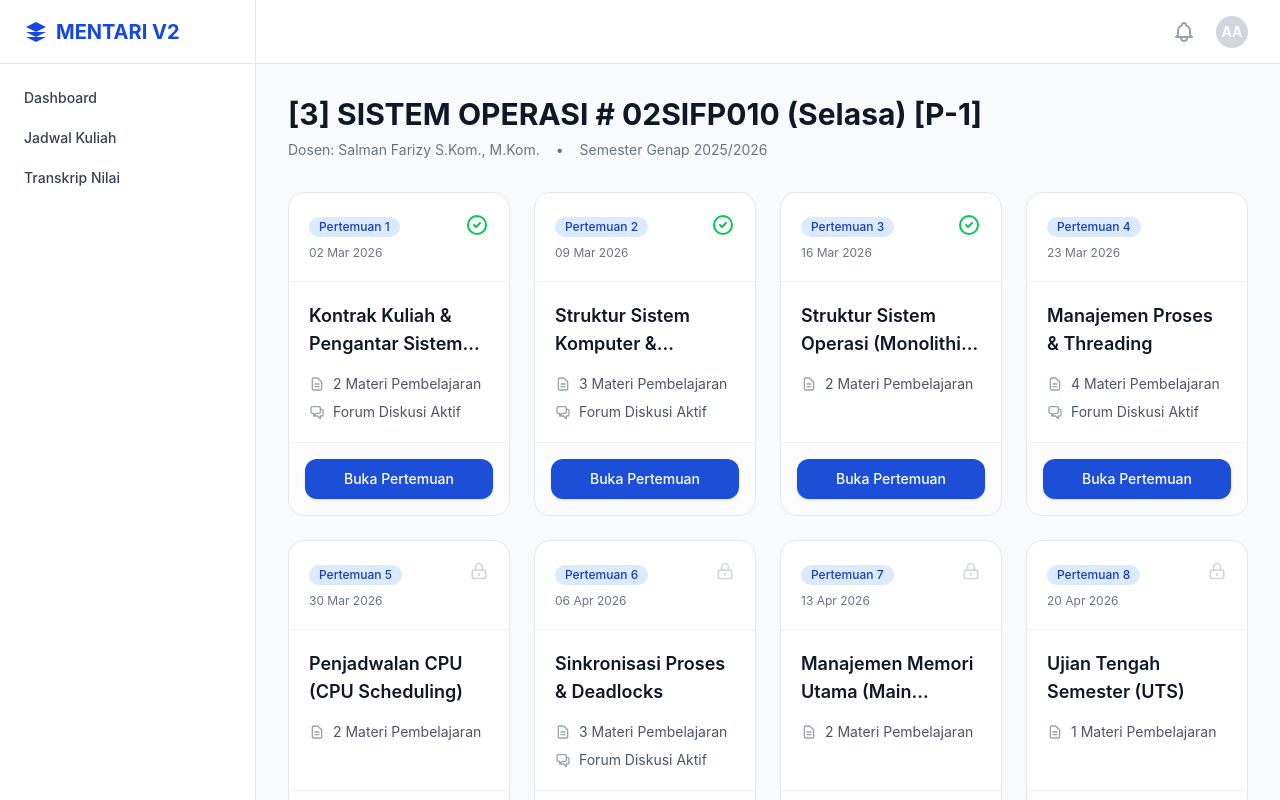
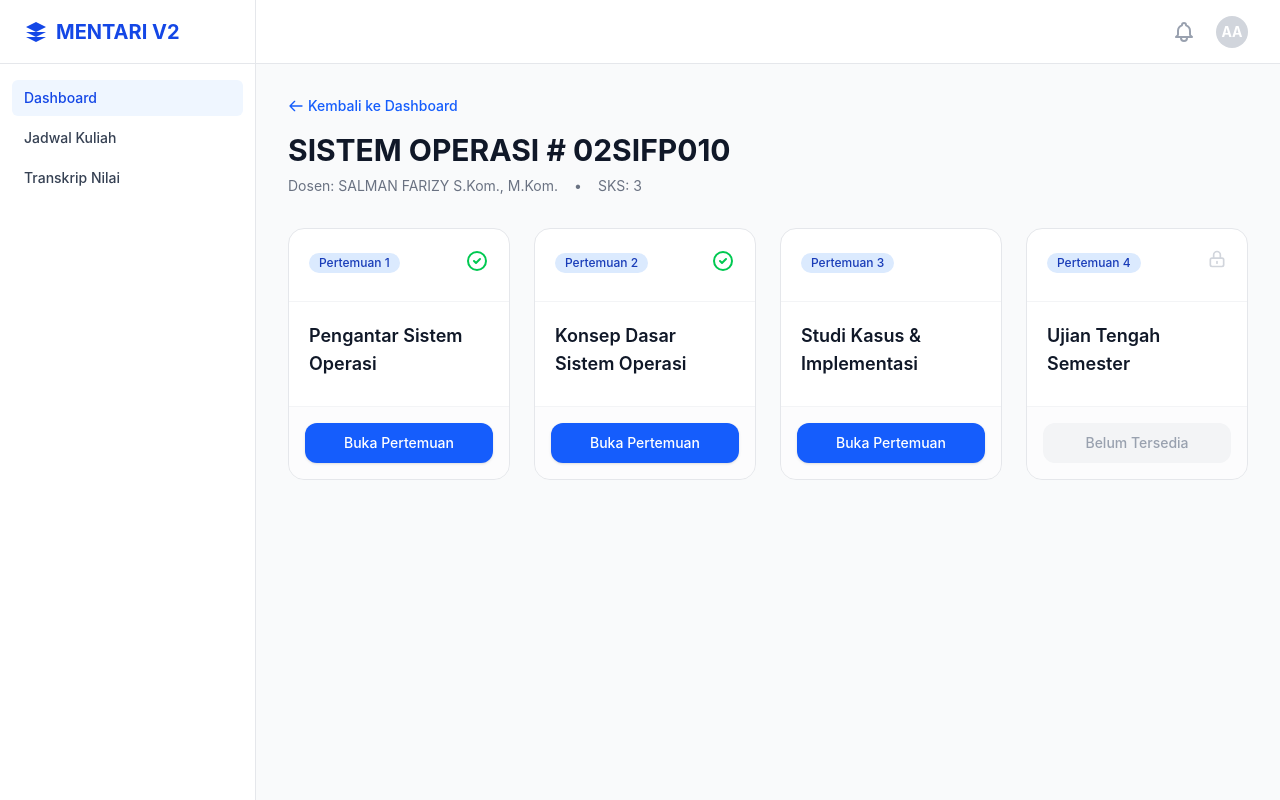
Before and after one commit to arrosyidalayubi/e-learning-app, a Nuxt app: page /kursus/02SIFP010 in a window 1280 px wide. Built offline with nearby package versions, Linux system fonts and the light colour scheme.

Commit message:
add id mock data

```diff
--- a/app/layouts/default.vue
+++ b/app/layouts/default.vue
@@ -12,7 +12,7 @@
         <NuxtLink
           to="/"
           class="flex items-center px-3 py-2 text-sm font-medium rounded-md transition-colors"
-          :class="route.path === '/' ? 'bg-blue-50 text-blue-700' : 'text-gray-700 hover:bg-gray-100'"
+          :class="route.path === '/' || route.path.startsWith('/kursus') ? 'bg-blue-50 text-blue-700' : 'text-gray-700 hover:bg-gray-100'"
         >
           Dashboard
         </NuxtLink>
--- a/app/pages/kursus/[id].vue
+++ b/app/pages/kursus/[id].vue
@@ -1,18 +1,24 @@
 <template>
   <div class="max-w-7xl mx-auto">
     <div class="mb-8">
-      <h1 class="text-2xl font-bold text-gray-900 sm:text-3xl">
-        [3] SISTEM OPERASI # 02SIFP010 (Selasa) [P-1]
+      <div class="flex items-center gap-2 mb-4">
+        <NuxtLink to="/" class="text-sm font-medium text-blue-600 hover:text-blue-800 flex items-center gap-1 transition-colors">
+          <svg class="w-4 h-4" fill="none" stroke="currentColor" viewBox="0 0 24 24"><path stroke-linecap="round" stroke-linejoin="round" stroke-width="2" d="M10 19l-7-7m0 0l7-7m-7 7h18"/></svg>
+          Kembali ke Dashboard
+        </NuxtLink>
+      </div>
+
+      <h1 class="text-2xl font-bold text-gray-900 sm:text-3xl uppercase">
+        {{ courseDetail.nama }} # {{ courseDetail.kode }}
       </h1>
       <div class="mt-2 flex items-center gap-4 text-sm text-gray-500">
-        <span>Dosen: Salman Farizy S.Kom., M.Kom.</span>
+        <span>Dosen: {{ courseDetail.dosen }}</span>
         <span>•</span>
-        <span>Semester Genap 2025/2026</span>
+        <span>SKS: {{ courseDetail.sks }}</span>
       </div>
     </div>
 
     <div class="grid grid-cols-1 sm:grid-cols-2 lg:grid-cols-3 xl:grid-cols-4 gap-6">
-
       <div
         v-for="modul in dataPertemuan"
         :key="modul.id"
@@ -23,9 +29,7 @@
             <span class="inline-block px-2.5 py-0.5 rounded-full text-xs font-medium bg-blue-100 text-blue-800 mb-2">
               Pertemuan {{ modul.pertemuan }}
             </span>
-            <p class="text-xs text-gray-500">{{ modul.tanggal }}</p>
           </div>
-
           <div v-if="modul.status === 'selesai'" class="text-green-500">
             <svg class="w-6 h-6" fill="none" stroke="currentColor" viewBox="0 0 24 24"><path stroke-linecap="round" stroke-linejoin="round" stroke-width="2" d="M9 12l2 2 4-4m6 2a9 9 0 11-18 0 9 9 0 0118 0z"/></svg>
           </div>
@@ -38,47 +42,43 @@
           <h3 class="text-lg font-semibold text-gray-900 mb-2 line-clamp-2">
             {{ modul.topik }}
           </h3>
-
-          <div class="mt-4 space-y-2">
-            <div class="flex items-center gap-2 text-sm text-gray-600">
-              <svg class="w-4 h-4 text-gray-400" fill="none" stroke="currentColor" viewBox="0 0 24 24"><path stroke-linecap="round" stroke-linejoin="round" stroke-width="2" d="M9 12h6m-6 4h6m2 5H7a2 2 0 01-2-2V5a2 2 0 012-2h5.586a1 1 0 01.707.293l5.414 5.414a1 1 0 01.293.707V19a2 2 0 01-2 2z"/></svg>
-              <span>{{ modul.jumlahMateri }} Materi Pembelajaran</span>
-            </div>
-            <div v-if="modul.adaForum" class="flex items-center gap-2 text-sm text-gray-600">
-              <svg class="w-4 h-4 text-gray-400" fill="none" stroke="currentColor" viewBox="0 0 24 24"><path stroke-linecap="round" stroke-linejoin="round" stroke-width="2" d="M17 8h2a2 2 0 012 2v6a2 2 0 01-2 2h-2v4l-4-4H9a1.994 1.994 0 01-1.414-.586m0 0L11 14h4a2 2 0 002-2V6a2 2 0 00-2-2H5a2 2 0 00-2 2v6a2 2 0 002 2h2v4l.586-.586z"/></svg>
-              <span>Forum Diskusi Aktif</span>
-            </div>
-          </div>
         </div>
 
         <div class="p-4 bg-gray-50/50 border-t border-gray-100">
           <NuxtLink
             :to="`/pertemuan/${modul.pertemuan}`"
             class="block w-full text-center py-2.5 px-4 rounded-xl text-sm font-medium transition-colors"
-            :class="modul.status === 'terkunci'
-              ? 'bg-gray-100 text-gray-400 cursor-not-allowed pointer-events-none'
-              : 'bg-primary-600 hover:bg-blue-800 text-white shadow-sm'"
+            :class="modul.status === 'terkunci' ? 'bg-gray-100 text-gray-400 cursor-not-allowed pointer-events-none' : 'bg-blue-600 hover:bg-blue-800 text-white shadow-sm'"
           >
             {{ modul.status === 'terkunci' ? 'Belum Tersedia' : 'Buka Pertemuan' }}
           </NuxtLink>
         </div>
       </div>
-
     </div>
   </div>
 </template>
 
 <script setup>
-// Mock data lengkap untuk mensimulasikan database riil
+const route = useRoute()
+const courseId = route.params.id
+
+// Simulasi database relasional: Mencari detail mata kuliah berdasarkan ID dari URL
+const getCourseDetail = (id) => {
+  const db_mock = {
+    '02SIFP010': { nama: 'Sistem Operasi', kode: id, dosen: 'SALMAN FARIZY S.Kom., M.Kom.', sks: 3 },
+    '02SIFP011': { nama: 'Pendidikan Pancasila', kode: id, dosen: 'Dr. LILI NURLAILI M.Ed.', sks: 2 },
+    '02SIFP017': { nama: 'Pemrograman Web 2', kode: id, dosen: 'BUDIANTO S.Kom., M.Kom.', sks: 3 }
+  }
+  return db_mock[id] || { nama: 'Mata Kuliah Tidak Ditemukan', kode: id, dosen: 'Tidak Diketahui', sks: 0 }
+}
+
+const courseDetail = getCourseDetail(courseId)
+
+// Data pertemuan yang nanti akan ditarik dari D1 Database
 const dataPertemuan = ref([
-  { id: 101, pertemuan: 1, tanggal: '02 Mar 2026', topik: 'Kontrak Kuliah & Pengantar Sistem Operasi', status: 'selesai', jumlahMateri: 2, adaForum: true },
-  { id: 102, pertemuan: 2, tanggal: '09 Mar 2026', topik: 'Struktur Sistem Komputer & Arsitektur', status: 'selesai', jumlahMateri: 3, adaForum: true },
-  { id: 103, pertemuan: 3, tanggal: '16 Mar 2026', topik: 'Struktur Sistem Operasi (Monolithic vs Microkernel)', status: 'selesai', jumlahMateri: 2, adaForum: false },
-  { id: 104, pertemuan: 4, tanggal: '23 Mar 2026', topik: 'Manajemen Proses & Threading', status: 'berlangsung', jumlahMateri: 4, adaForum: true },
-  { id: 105, pertemuan: 5, tanggal: '30 Mar 2026', topik: 'Penjadwalan CPU (CPU Scheduling)', status: 'terkunci', jumlahMateri: 2, adaForum: false },
-  { id: 106, pertemuan: 6, tanggal: '06 Apr 2026', topik: 'Sinkronisasi Proses & Deadlocks', status: 'terkunci', jumlahMateri: 3, adaForum: true },
-  { id: 107, pertemuan: 7, tanggal: '13 Apr 2026', topik: 'Manajemen Memori Utama (Main Memory)', status: 'terkunci', jumlahMateri: 2, adaForum: false },
-  { id: 108, pertemuan: 8, tanggal: '20 Apr 2026', topik: 'Ujian Tengah Semester (UTS)', status: 'terkunci', jumlahMateri: 1, adaForum: false },
-  // ... data dilanjutkan hingga pertemuan 20
+  { id: 1, pertemuan: 1, topik: `Pengantar ${courseDetail.nama}`, status: 'selesai' },
+  { id: 2, pertemuan: 2, topik: `Konsep Dasar ${courseDetail.nama}`, status: 'selesai' },
+  { id: 3, pertemuan: 3, topik: 'Studi Kasus & Implementasi', status: 'berlangsung' },
+  { id: 4, pertemuan: 4, topik: 'Ujian Tengah Semester', status: 'terkunci' }
 ])
 </script>
--- a/nuxt.config.ts
+++ b/nuxt.config.ts
@@ -20,4 +20,4 @@ export default defineNuxtConfig({
   nitro: {
     preset: 'cloudflare-pages'
   }
-})
+  })
```
Also changed, not shown: 2 other files (tests, documents, lock files or other folders).
